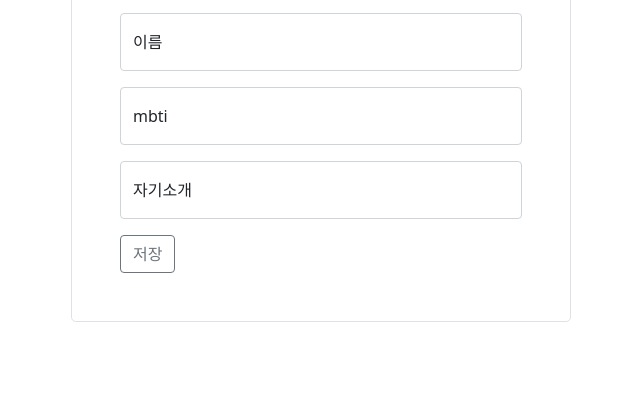
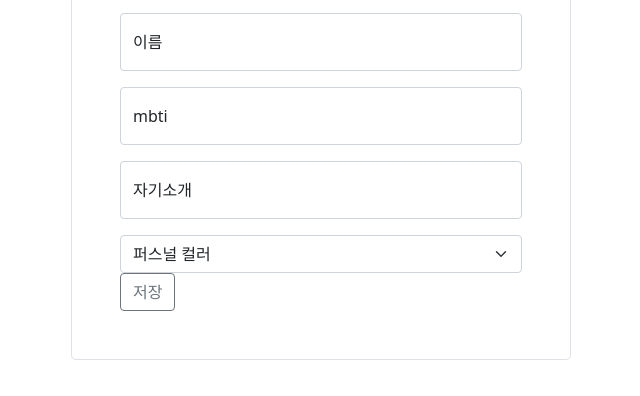
Before and after one commit to wlsql852/introduce2U, a website: page addprofile.html in a window 1280 px wide. Shown: the part 176-572 px from the top of the page, without its empty margins (319-959 px from the left). Drawn offline with nearby package versions, Linux system fonts and the light colour scheme.

Commit message:
카드 색깔넣기

```diff
--- a/addprofile.html
+++ b/addprofile.html
@@ -47,12 +47,15 @@
             let name = $('#name').val();
             let mbti = $('#mbti').val();
             let introduce = $('#introduce').val();
+            let color = $('#color').val();
 
             let doc = {
                 'image': image,
                 'name': name,
                 'mbti': mbti,
-                'introduce': introduce
+                'introduce': introduce,
+                'color': color
+
             };
             await addDoc(collection(db, "miniprofile"), doc);
             alert('저장완료!');
@@ -84,6 +87,14 @@
                 <label for="floatingInput">자기소개</label>
                 <label for="floatingInput"></label>
             </div>
+            <select class="form-select" aria-label="Default select example" id="color">
+                <option selected>퍼스널 컬러</option>
+                <option value="rgb(233, 235, 151)">노란색</option>
+                <option value="rgb(248, 173, 186)">붉은색</option>
+                <option value="rgb(170, 219, 247)">푸른색</option>
+                <option value="rgb(170, 247, 189)">초록색</option>
+                <option value="rgb(203, 66, 245)">보라색</option>
+              </select>
             <button class="btn btn-outline-secondary" type="button" id="savebtn">저장</button>
         </div>
     </div>
```
Also changed, not shown: home final2.html (+2 -1 lines).
